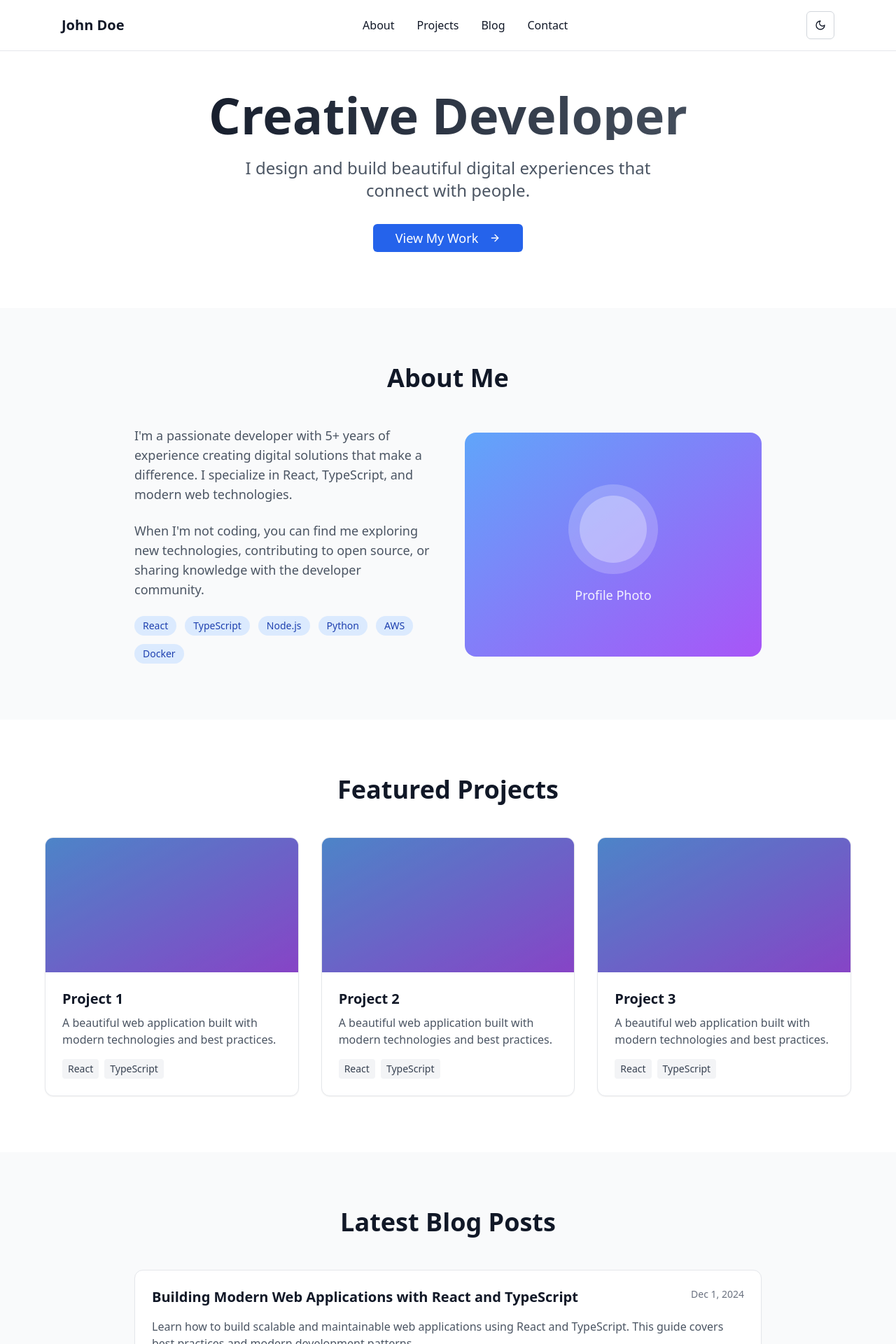
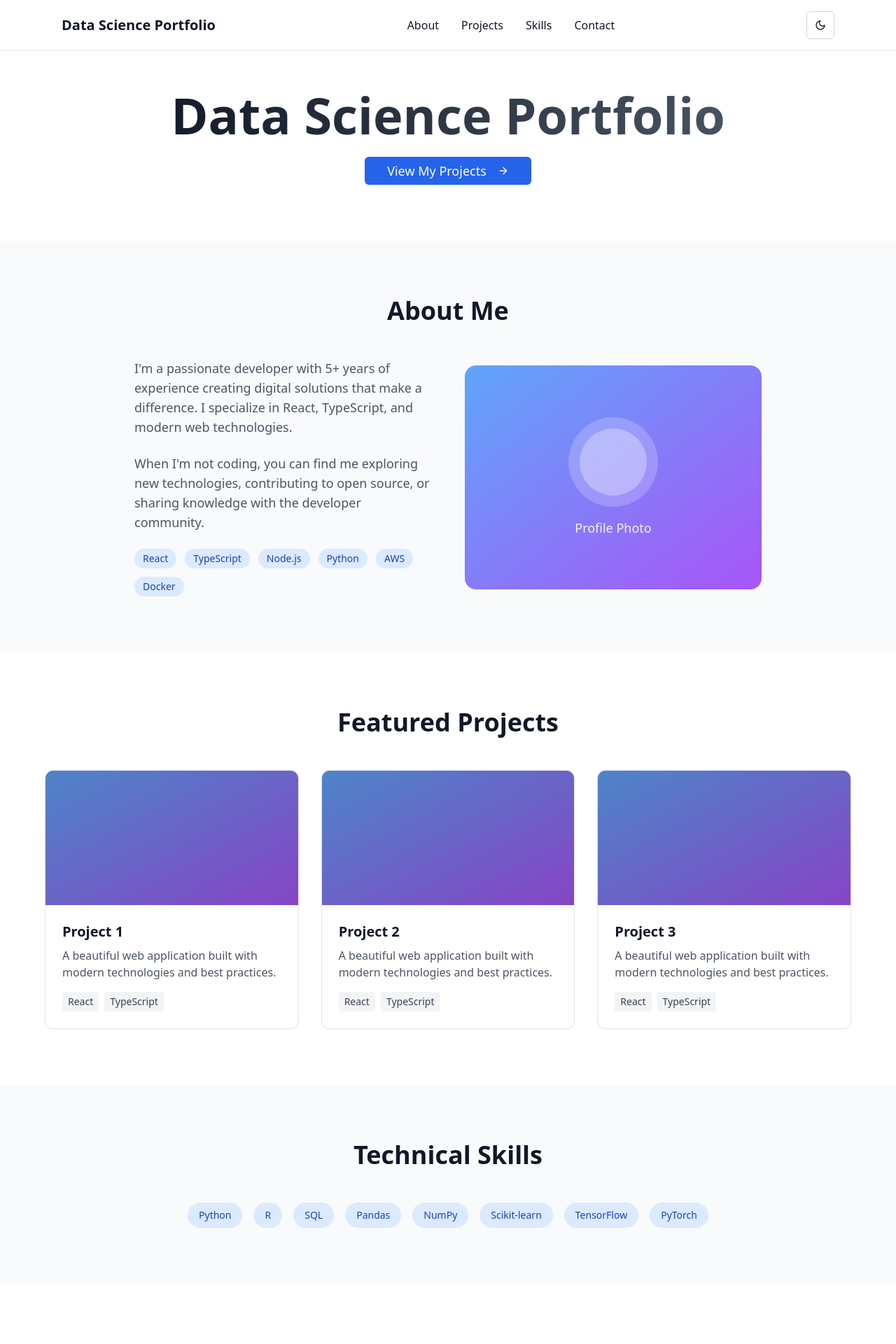
Before and after one commit to LeboSwaratlhe/cosmic-theme-flow, a React (Vite) app: page / in a window 1280 px wide. Shown: the top 1920 px of the page at 70% size. Built offline with nearby package versions, Linux system fonts and the light colour scheme.

Commit message:
Refactor: Update index page and tailwind config
Update the index page and tailwind config with the provided code.

```diff
--- a/src/pages/Index.tsx
+++ b/src/pages/Index.tsx
@@ -1,4 +1,3 @@
-
 import React, { useState, useEffect } from 'react';
 import { Moon, Sun, ExternalLink, Github, Linkedin, Mail, ArrowRight } from 'lucide-react';
 import { Button } from '@/components/ui/button';
@@ -7,7 +6,6 @@ const Index = () => {
   const [isDark, setIsDark] = useState(false);
 
   useEffect(() => {
-    // Check system preference
     const prefersDark = window.matchMedia('(prefers-color-scheme: dark)').matches;
     setIsDark(prefersDark);
     document.documentElement.classList.toggle('dark', prefersDark);
@@ -23,24 +21,37 @@ const Index = () => {
     element?.scrollIntoView({ behavior: 'smooth' });
   };
 
+  // Data Science Projects Data
+  const projects = [
+    {
+      title: "Predictive Analytics Dashboard",
+      description: "Interactive dashboard for exploring predictive models with Streamlit and Scikit-learn.",
+      technologies: ["Python", "Streamlit", "Scikit-learn", "Pandas"],
+      link: "#",
+      github: "#"
+    },
+    // Add more projects as needed
+  ];
+
+  // Technical Skills Data
+  const skills = [
+    "Python", "R", "SQL", "Pandas", "NumPy",
+    "Scikit-learn", "TensorFlow", "PyTorch"
+  ];
+
   return (
     <div className="min-h-screen bg-white dark:bg-gray-950 text-gray-900 dark:text-gray-100 transition-colors duration-300">
-      {/* Header */}
+      {/* Header Navigation */}
       <header className="fixed top-0 w-full bg-white/80 dark:bg-gray-950/80 backdrop-blur-md z-50 border-b border-gray-200 dark:border-gray-800">
         <div className="max-w-6xl mx-auto px-6 py-4 flex justify-between items-center">
-          <div className="font-semibold text-xl">John Doe</div>
+          <div className="font-semibold text-xl">Data Science Portfolio</div>
           <nav className="hidden md:flex space-x-8">
             <button onClick={() => scrollToSection('about')} className="hover:text-blue-600 dark:hover:text-blue-400 transition-colors">About</button>
             <button onClick={() => scrollToSection('projects')} className="hover:text-blue-600 dark:hover:text-blue-400 transition-colors">Projects</button>
-            <button onClick={() => scrollToSection('blog')} className="hover:text-blue-600 dark:hover:text-blue-400 transition-colors">Blog</button>
+            <button onClick={() => scrollToSection('skills')} className="hover:text-blue-600 dark:hover:text-blue-400 transition-colors">Skills</button>
             <button onClick={() => scrollToSection('contact')} className="hover:text-blue-600 dark:hover:text-blue-400 transition-colors">Contact</button>
           </nav>
-          <Button
-            variant="outline"
-            size="icon"
-            onClick={toggleTheme}
-            className="border-gray-300 dark:border-gray-700"
-          >
+          <Button variant="outline" size="icon" onClick={toggleTheme} className="border-gray-300 dark:border-gray-700">
             {isDark ? <Sun className="h-4 w-4" /> : <Moon className="h-4 w-4" />}
           </Button>
         </div>
@@ -50,16 +61,10 @@ const Index = () => {
       <section className="pt-32 pb-20 px-6">
         <div className="max-w-4xl mx-auto text-center animate-fade-in">
           <h1 className="text-5xl md:text-7xl font-bold mb-6 bg-gradient-to-r from-gray-900 to-gray-600 dark:from-gray-100 dark:to-gray-400 bg-clip-text text-transparent">
-            Creative Developer
+            Data Science Portfolio
           </h1>
-          <p className="text-xl md:text-2xl text-gray-600 dark:text-gray-400 mb-8 max-w-2xl mx-auto">
-            I design and build beautiful digital experiences that connect with people.
-          </p>
-          <Button
-            onClick={() => scrollToSection('projects')}
-            className="bg-blue-600 hover:bg-blue-700 text-white px-8 py-3 text-lg"
-          >
-            View My Work
+          <Button onClick={() => scrollToSection('projects')} className="bg-blue-600 hover:bg-blue-700 text-white px-8 py-3 text-lg">
+            View My Projects
             <ArrowRight className="ml-2 h-5 w-5" />
           </Button>
         </div>
@@ -128,30 +133,15 @@ const Index = () => {
         </div>
       </section>
 
-      {/* Blog Section */}
-      <section id="blog" className="py-20 px-6 bg-gray-50 dark:bg-gray-900/50">
+      {/* Skills Section */}
+      <section id="skills" className="py-20 px-6 bg-gray-50 dark:bg-gray-900/50">
         <div className="max-w-4xl mx-auto">
-          <h2 className="text-4xl font-bold mb-12 text-center">Latest Blog Posts</h2>
-          <div className="space-y-8">
-            {[1, 2, 3].map((post) => (
-              <article key={post} className="bg-white dark:bg-gray-900 rounded-xl p-6 shadow-sm hover:shadow-md transition-shadow border border-gray-200 dark:border-gray-800">
-                <div className="flex justify-between items-start mb-4">
-                  <h3 className="text-xl font-semibold hover:text-blue-600 dark:hover:text-blue-400 transition-colors cursor-pointer">
-                    Building Modern Web Applications with React and TypeScript
-                  </h3>
-                  <span className="text-sm text-gray-500 dark:text-gray-400 whitespace-nowrap ml-4">
-                    Dec {post}, 2024
-                  </span>
-                </div>
-                <p className="text-gray-600 dark:text-gray-400 mb-4">
-                  Learn how to build scalable and maintainable web applications using React and TypeScript.
-                  This guide covers best practices and modern development patterns.
-                </p>
-                <div className="flex items-center text-blue-600 dark:text-blue-400 hover:underline cursor-pointer">
-                  Read more
-                  <ArrowRight className="ml-1 h-4 w-4" />
-                </div>
-              </article>
+          <h2 className="text-4xl font-bold mb-12 text-center">Technical Skills</h2>
+          <div className="flex flex-wrap justify-center gap-4">
+            {skills.map((skill, index) => (
+              <span key={index} className="px-4 py-2 bg-blue-100 dark:bg-blue-900/30 text-blue-800 dark:text-blue-300 rounded-full text-sm">
+                {skill}
+              </span>
             ))}
           </div>
         </div>
@@ -191,7 +181,7 @@ const Index = () => {
       {/* Footer */}
       <footer className="py-8 px-6 border-t border-gray-200 dark:border-gray-800">
         <div className="max-w-6xl mx-auto text-center text-gray-600 dark:text-gray-400">
-          <p>&copy; 2024 John Doe. All rights reserved.</p>
+          <p>&copy; {new Date().getFullYear()} Your Name</p>
         </div>
       </footer>
     </div>
--- a/tailwind.config.ts
+++ b/tailwind.config.ts
@@ -86,15 +86,25 @@ export default {
 						height: '0'
 					}
 				},
+				// Enhanced fade-in animation
 				'fade-in': {
-					'0%': {
-						opacity: '0',
-						transform: 'translateY(20px)'
-					},
-					'100%': {
-						opacity: '1',
-						transform: 'translateY(0)'
-					}
+					'0%': { opacity: '0', transform: 'translateY(10px)' },
+					'100%': { opacity: '1', transform: 'translateY(0)' }
+				},
+				// New animations for data science focus
+				'pulse-slow': {
+					'0%, 100%': { opacity: '1' },
+					'50%': { opacity: '0.8' }
+				},
+				'wave': {
+					'0%': { transform: 'rotate(0deg)' },
+					'10%': { transform: 'rotate(14deg)' },
+					'20%': { transform: 'rotate(-8deg)' },
+					'30%': { transform: 'rotate(14deg)' },
+					'40%': { transform: 'rotate(-4deg)' },
+					'50%': { transform: 'rotate(10deg)' },
+					'60%': { transform: 'rotate(0deg)' },
+					'100%': { transform: 'rotate(0deg)' }
 				},
 				'slide-in': {
 					'0%': {
@@ -110,7 +120,12 @@ export default {
 			animation: {
 				'accordion-down': 'accordion-down 0.2s ease-out',
 				'accordion-up': 'accordion-up 0.2s ease-out',
-				'fade-in': 'fade-in 0.6s ease-out',
+				'fade-in': 'fade-in 0.5s ease-out forwards',
+				'pulse-slow': 'pulse-slow 3s ease-in-out infinite',
+				'wave': 'wave 2s ease-in-out infinite',
+				// Section entrance animations
+				'section-enter': 'fade-in 0.6s ease-out forwards',
+				'card-enter': 'fade-in 0.4s ease-out 0.2s forwards',
 				'slide-in': 'slide-in 0.5s ease-out'
 			}
 		}
```
